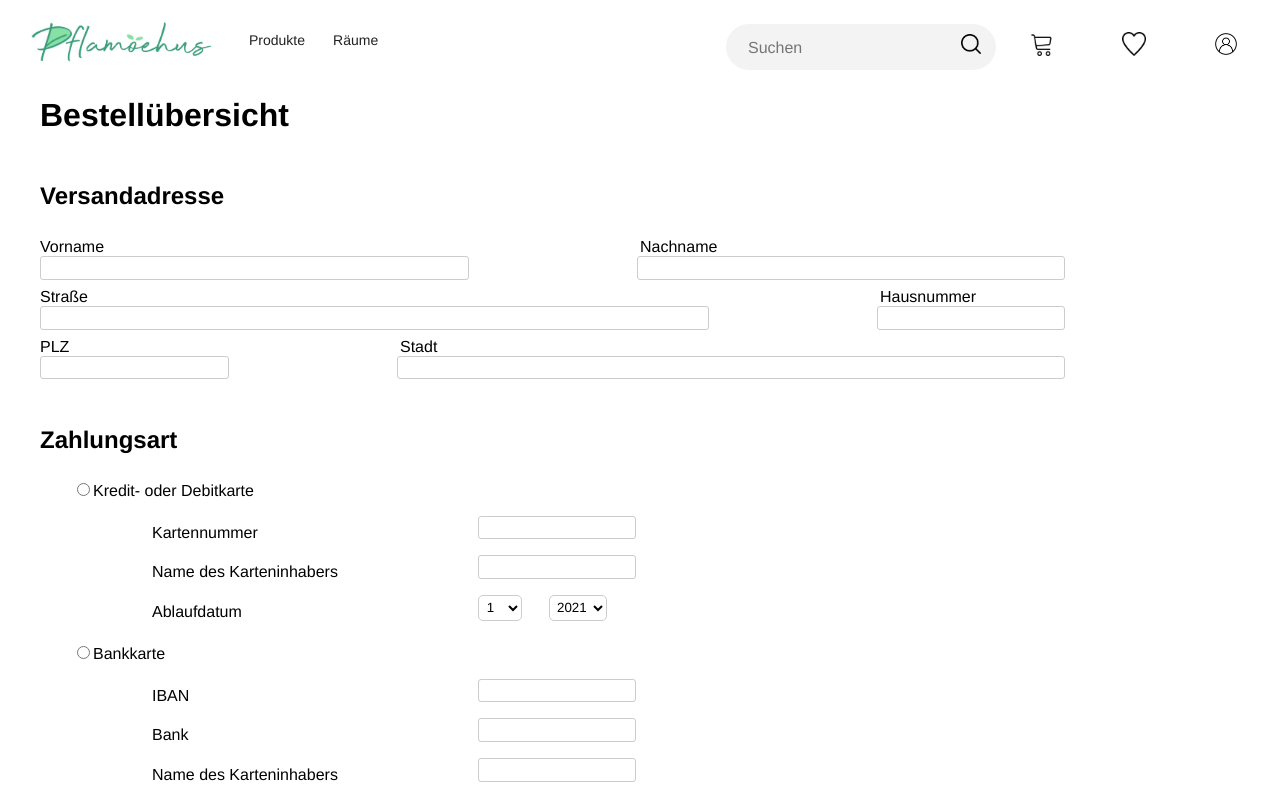
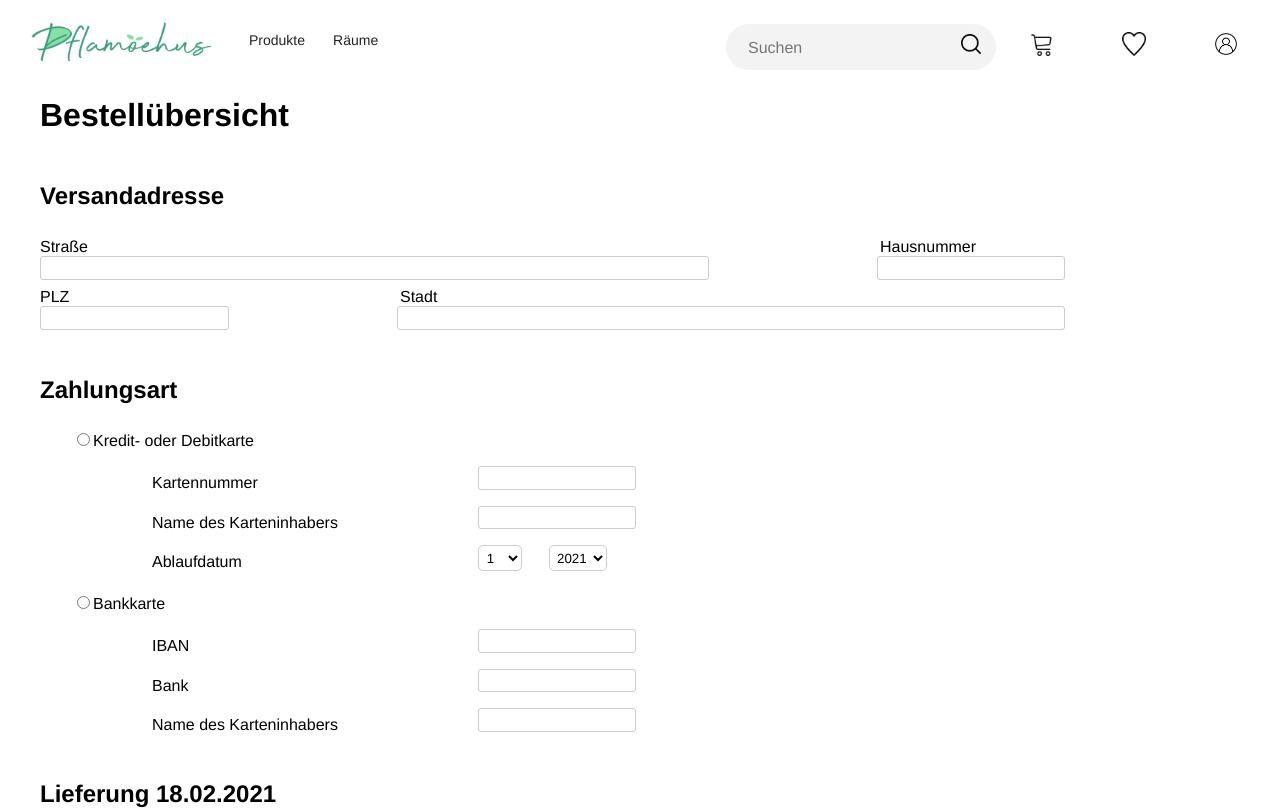
Before and after one commit to IsabelleSchmidt/BigSoftwareProject_Frontend, a Vue app: page /#/orderForm in a window 1280 px wide. Before the commit this address led to /#/orderform. Shown: the top 810 px of the page. Built offline with nearby package versions, Linux system fonts and the light colour scheme.

Commit message:
#98 Vor- und Nachname rausgenommengit

```diff
--- a/src/views/OrderForm.vue
+++ b/src/views/OrderForm.vue
@@ -5,15 +5,6 @@
         <form>
             <div class="adress">
                 <h2>Versandadresse</h2>
-                <div class="row">
-                    <label for="firstName" class="col5">Vorname</label>
-                    <label for="lastName" class="col5">Nachname</label>
-                </div>
-                <div>
-                    <input id="firstName" type="text" class="col4" required>
-                    <input id="lastName" type="text" class="col4" required>
-                </div>
-
                 <div class="row">
                     <label for="street" class="col7">Straße</label>
                     <label for="num" class="col1">Hausnummer</label>
```
